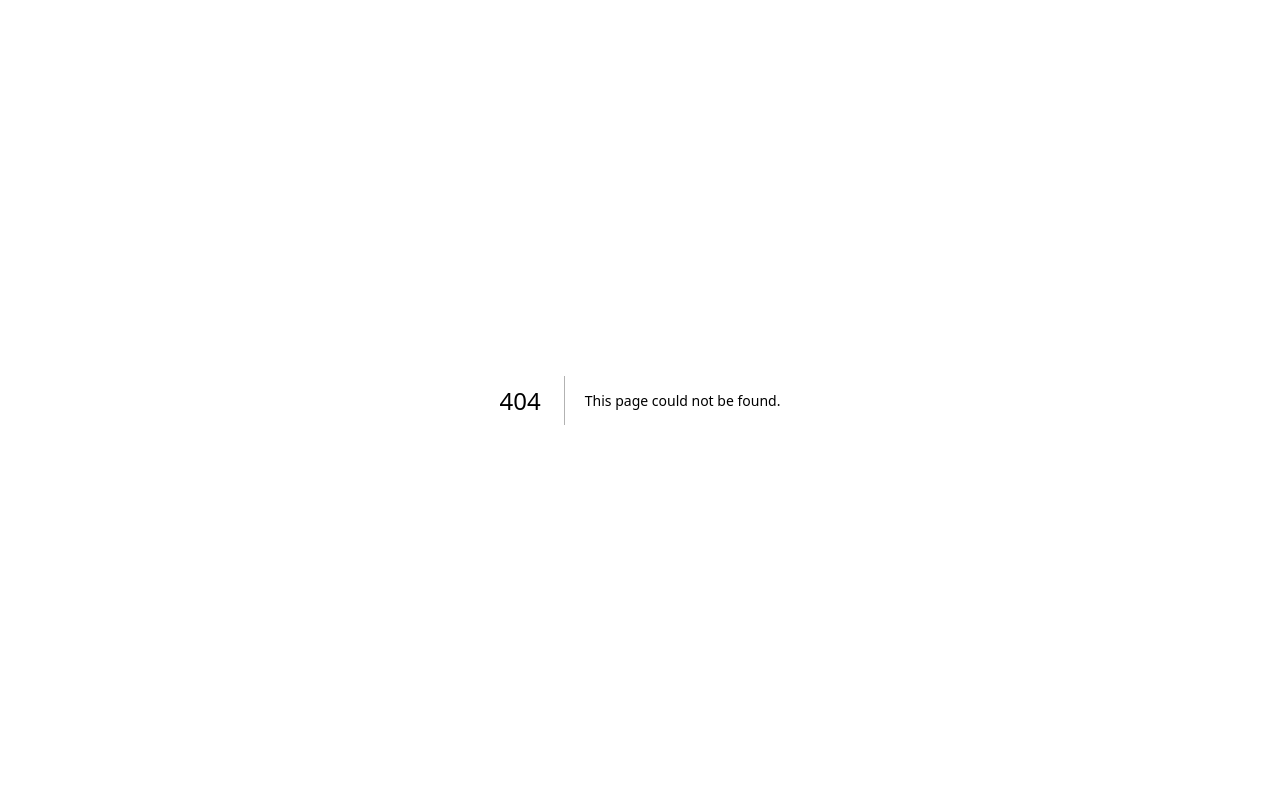
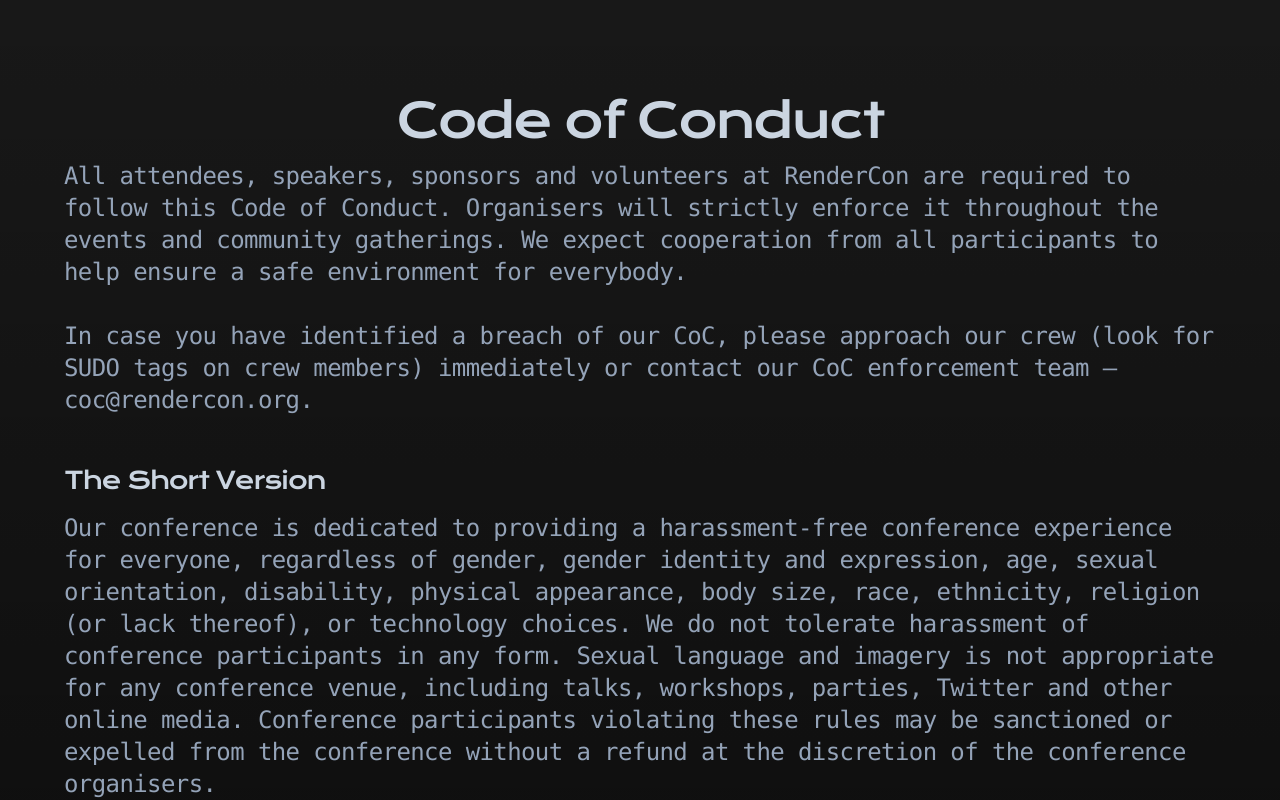
Before and after one commit to rendercon/RenderconKeWeb, a Next.js app: page /coc in a window 1280 px wide. Before the commit this address had no page. Shown: the top 800 px of the page. Built offline with nearby package versions, Linux system fonts and the light colour scheme.

Commit message:
add code of conduct

```diff
--- /dev/null
+++ b/src/app/coc/page.tsx
@@ -0,0 +1,64 @@
+import { Container } from "../components/Container";
+
+export default function Page() {
+    return (
+    <Container
+    className="text-center lg:text-left"
+    >
+
+        <div className="mx-auto max-w-7xl py-16 px-4 sm:py-24 sm:px-6 lg:px-8">
+                <div>
+                    <h2 className="font-display text-4xl font-medium text-center tracking-tighter text-slate-300 sm:text-5xl">
+                        Code of Conduct
+                    </h2>
+
+                    <p className="mt-4 font-mono text-2xl tracking-tight text-slate-400">
+                    All attendees, speakers, sponsors and volunteers at RenderCon are required to follow this Code of Conduct. Organisers will strictly enforce it throughout the events and community gatherings. We expect cooperation from all participants to help ensure a safe environment for everybody.
+
+                    <br/><br/>
+                    In case you have identified a breach of our CoC, please approach our crew (look for SUDO tags on crew members) immediately or contact our CoC enforcement team — coc@rendercon.org.
+                    </p>
+
+                    <h4 className="font-display mt-12 text-xl font-medium tracking-tighter text-slate-300 sm:text-2xl">
+                        The Short Version
+                    </h4>
+                    <p className="mt-4 font-mono text-2xl tracking-tight text-slate-400">
+
+                    Our conference is dedicated to providing a harassment-free conference experience for everyone, regardless of gender, gender identity and expression, age, sexual orientation, disability, physical appearance, body size, race, ethnicity, religion (or lack thereof), or technology choices. We do not tolerate harassment of conference participants in any form. Sexual language and imagery is not appropriate for any conference venue, including talks, workshops, parties, Twitter and other online media. Conference participants violating these rules may be sanctioned or expelled from the conference without a refund at the discretion of the conference organisers.
+                    </p>
+
+                    <h4 className="font-display mt-12 text-xl font-medium tracking-tighter text-slate-300 sm:text-2xl">
+                        The Long Version
+                    </h4>
+                    <p className="mt-4 font-mono text-2xl tracking-tight text-slate-400">
+
+                    Harassment includes offensive verbal comments related to gender, gender identity and expression, age, sexual orientation, disability, physical appearance, body size, race, ethnicity, religion, technology choices, sexual images in public spaces, deliberate intimidation, stalking, following, harassing photography or recording, sustained disruption of talks or other events, inappropriate physical contact, and unwelcome sexual attention.
+                     <br/><br/>
+                    Participants asked to stop any harassing behavior are expected to comply immediately.
+                    <br/><br/>
+                    Sponsors are also subject to the anti-harassment policy. In particular, sponsors should not use sexualised images, activities, or other material. Booth staff (including volunteers) should not use sexualised clothing/uniforms/costumes, or otherwise create a sexualised environment.
+                    <br/><br/>
+                    If a participant engages in harassing behavior, the conference organisers may take any action they deem appropriate, including warning the offender or expulsion from the conference with no refund.
+                    <br/><br/>
+                    If you are being harassed, notice that someone else is being harassed, or have any other concerns, please contact a member of conference staff immediately. Conference staff can be identified as they&#39;ll be wearing branded clothing and/or badges.
+                    <br/><br/>
+                    Conference staff will be happy to help participants contact hotel/venue security or local law enforcement, provide escorts, or otherwise assist those experiencing harassment to feel safe for the duration of the conference. We value your attendance.
+
+                    </p>
+
+                    <p className="mt-20 italic font-mono text-2xl tracking-tight text-slate-400 break-words">
+                        We expect participants to follow these rules at all conference venues and conference-related social events.
+                        <br/><br/>
+                        Original source and credit: <a className="underline" href="http://2012.jsconf.us/#/about" target="_blank" rel="noopener noreferrer">http://2012.jsconf.us/#/about</a> &amp; The Ada Initiative
+                        <br/><br/>
+                        Please help by translating or improving: <a className="underline" href="https://github.com/confcodeofconduct/confcodeofconduct.com" target="_blank" rel="noopener noreferrer">https://github.com/confcodeofconduct/confcodeofconduct.com</a>
+                        <br/><br/>
+                        This work is licensed under a <a className="underline" href="http://creativecommons.org/licenses/by/3.0/deed.en_US" target="_blank" rel="noopener noreferrer">Creative Commons Attribution 3.0 Unported License</a>
+                    </p>
+
+                </div>
+            </div>
+    </Container>
+
+    )
+  }
```
